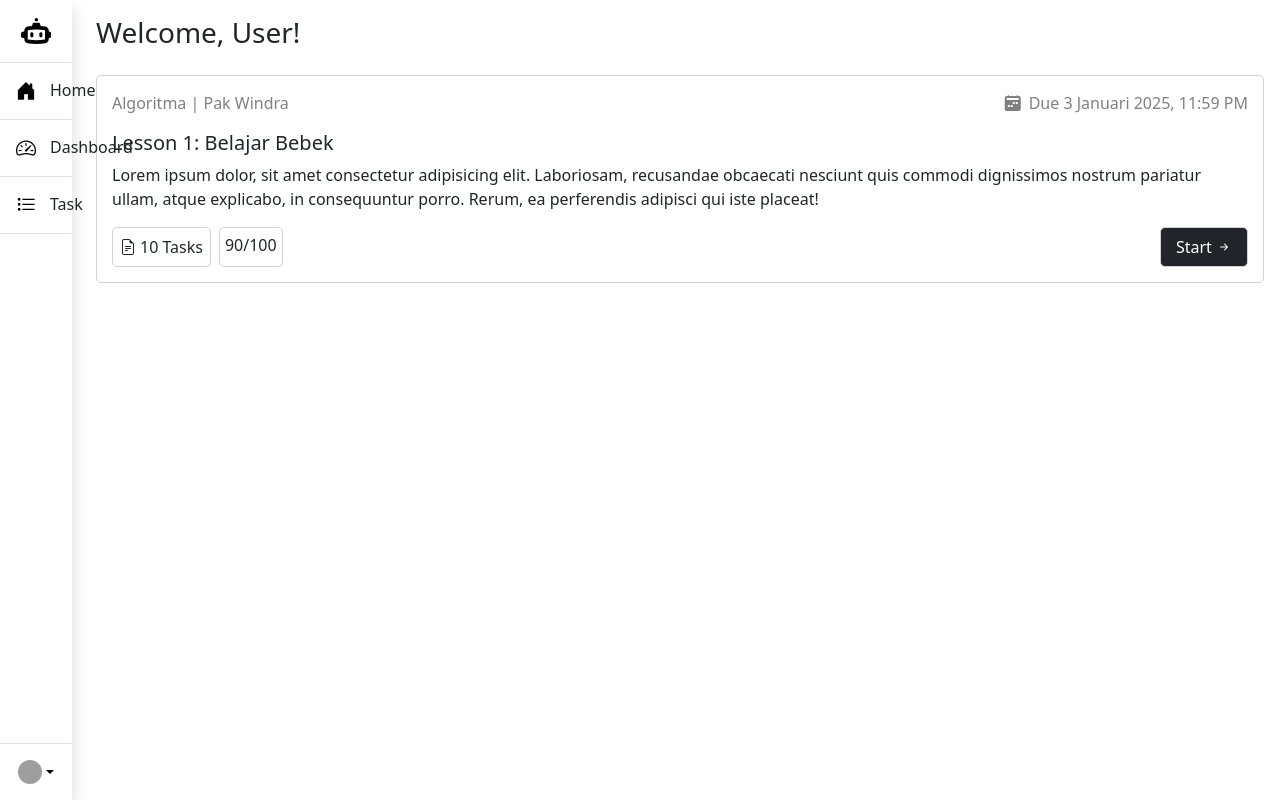
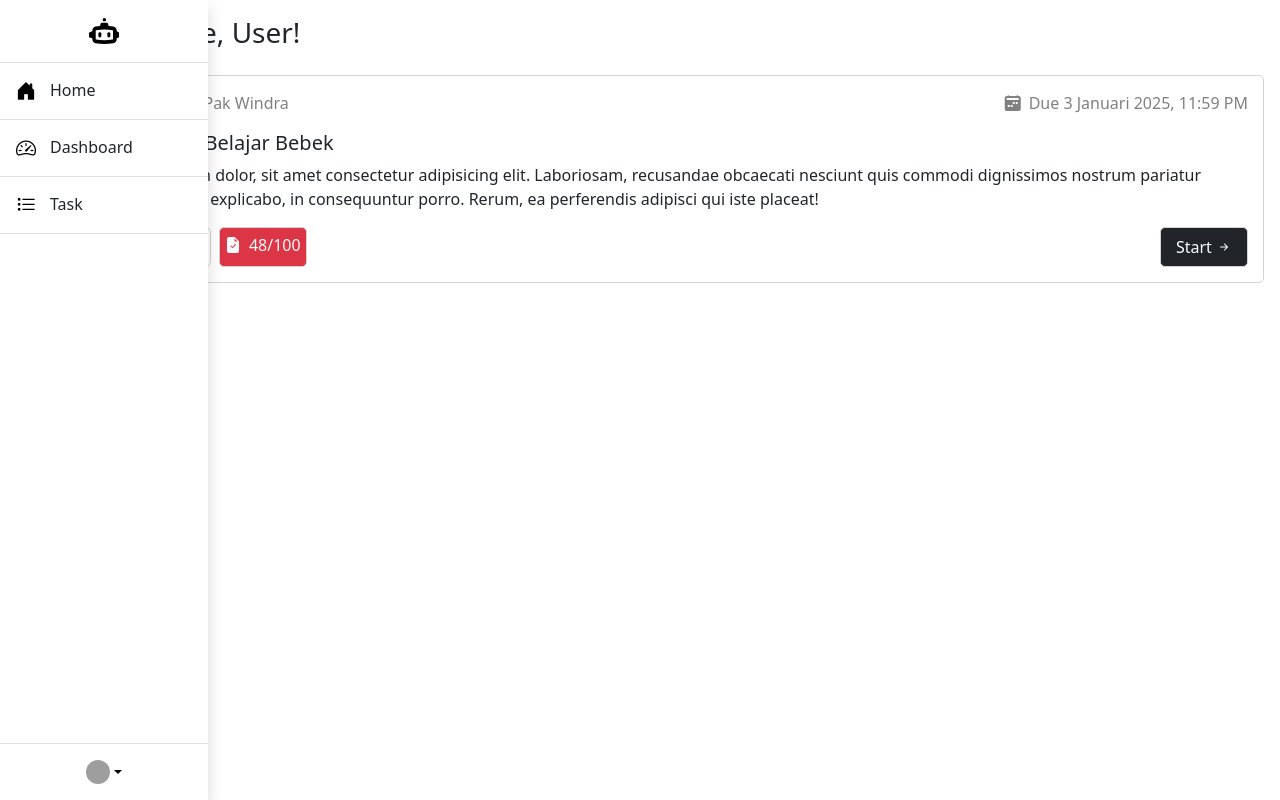
Before and after one commit to vincentdwi07/pakwindra, a Next.js app: page / in a window 1280 px wide. Built offline with nearby package versions, Linux system fonts and the light colour scheme; grey boxes are pictures that could not be loaded.

Commit message:
Score Update

```diff
--- a/src/app/Components/ExamContent.jsx
+++ b/src/app/Components/ExamContent.jsx
@@ -2,7 +2,8 @@
 import { useState } from 'react';
 import Link from 'next/link';
 
-export default function ExamContent({subject, title, description, status, score, user_id}) {
+export default function ExamContent({subject, title, description, status, score, user_id, min_score}) {
+    console.log(min_score)
     return (
         <>
             <div className="exam-content">
@@ -22,21 +23,11 @@
                             </p>
                         </div>
                         {status === "graded" ? (
-                            <div className='user-exam-score'>{score}/100</div>
-                        ):(
-                            ''
-                        )
+                                <div className={`user-exam-score text-light ${score < min_score ? 'bg-danger' : 'bg-success'}`}><span><i className="bi bi-file-earmark-check-fill me-2"></i></span>{score}/100</div>
+                            ):(
+                                ''
+                            )
                         }
-                        {/* <button
-                            className={`accordion-button btn-user-feedback ${!isOpen ? 'collapsed' : ''}`}
-                            type="button"
-                            onClick={() => setIsOpen(!isOpen)}
-                            aria-expanded={isOpen}
-                        >
-                            <span><i className="bi bi-chat-left-text-fill me-2"></i></span>
-                            Feedbacks
-                            <span><i className={`bi bi-caret-up-fill ms-1 ${isOpen ? '' : 'rotated'}`}></i></span>
-                        </button> */}
                     </div>
                     <div>
                         <Link href={{  }} style={{ textDecoration: "none" }} className='btn-exam-content-start'>
@@ -46,17 +37,6 @@
                 </div>
 
             </div>
-            {/* <div
-                className={`accordion-collapse collapse ${isOpen ? 'show' : ''}`}
-            >
-                <div className="accordion-body">
-                    <strong><p className='m-0 p-0'>Pak Windra:</p></strong>
-                    <p>Lorem ipsum dolor sit amet, consectetur adipisicing elit. Nemo doloremque cumque adipisci facere nostrum incidunt cupiditate, voluptatem voluptatum magnam eligendi minus sequi illo excepturi sit expedita consequatur ullam reprehenderit explicabo?</p>
-                    <strong><p className='m-0 p-0'>Chat GPT:</p></strong>
-                    <p className='p-0 m-0'>Lorem ipsum dolor sit amet, consectetur adipisicing elit. Nemo doloremque cumque adipisci facere nostrum incidunt cupiditate, voluptatem voluptatum magnam eligendi minus sequi illo excepturi sit expedita consequatur ullam reprehenderit explicabo?</p>
-                </div>
-            </div> */}
-
         </>
     )
 }
--- a/src/app/page.jsx
+++ b/src/app/page.jsx
@@ -13,7 +13,8 @@
       title : "Lesson 1: Belajar Bebek",
       description: "Lorem ipsum dolor, sit amet consectetur adipisicing elit. Laboriosam, recusandae obcaecati nesciunt quis commodi dignissimos nostrum pariatur ullam, atque explicabo, in consequuntur porro. Rerum, ea perferendis adipisci qui iste placeat!",
       status: "graded",
-      score: 90,
+      min_score: 75,
+      score: 48,
       user_id: "Pak Windra",
     }
   }
@@ -32,6 +33,7 @@
                 title={tabsData[tabKey].title}
                 description={tabsData[tabKey].description}
                 status={tabsData[tabKey].status}
+                min_score={tabsData[tabKey].min_score}
                 score={tabsData[tabKey].score}
                 user_id={tabsData[tabKey].user_id}
               />
```
